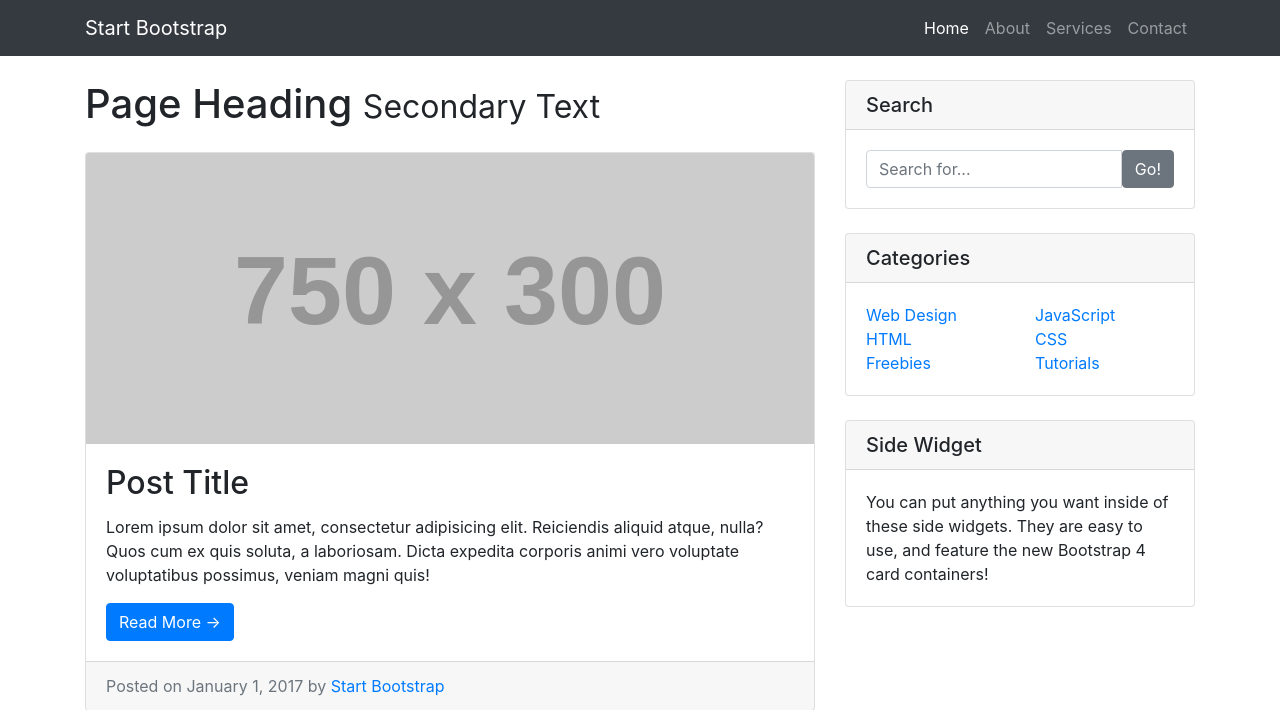
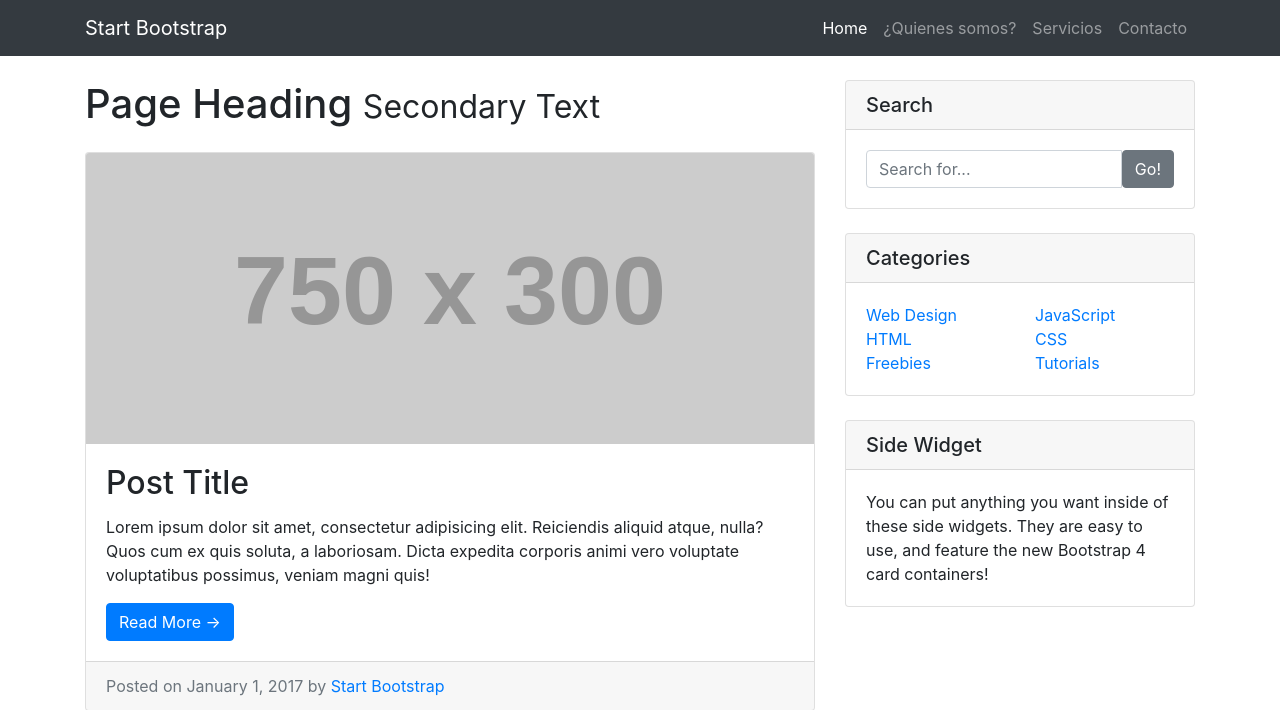
Before and after one commit to andresbebe/Django_UNL, a Django app: page / in a window 1280 px wide. Shown: the top 710 px of the page. Run offline with Django 3.2, Linux system fonts and the light colour scheme; grey boxes labelled with a size stand in for pictures from a placeholder-image service; some libraries are stand-ins or nearby versions.

Commit message:
otro commit

```diff
--- a/proyecto/web_page_app/templates/index.html
+++ b/proyecto/web_page_app/templates/index.html
@@ -38,13 +38,13 @@
               </a>
             </li>
             <li class="nav-item">
-              <a class="nav-link" href="#">About</a>
+              <a class="nav-link" href="#">¿Quienes somos?</a>
             </li>
             <li class="nav-item">
-              <a class="nav-link" href="#">Services</a>
+              <a class="nav-link" href="#">Servicios</a>
             </li>
             <li class="nav-item">
-              <a class="nav-link" href="#">Contact</a>
+              <a class="nav-link" href="#">Contacto</a>
             </li>
           </ul>
         </div>
```
